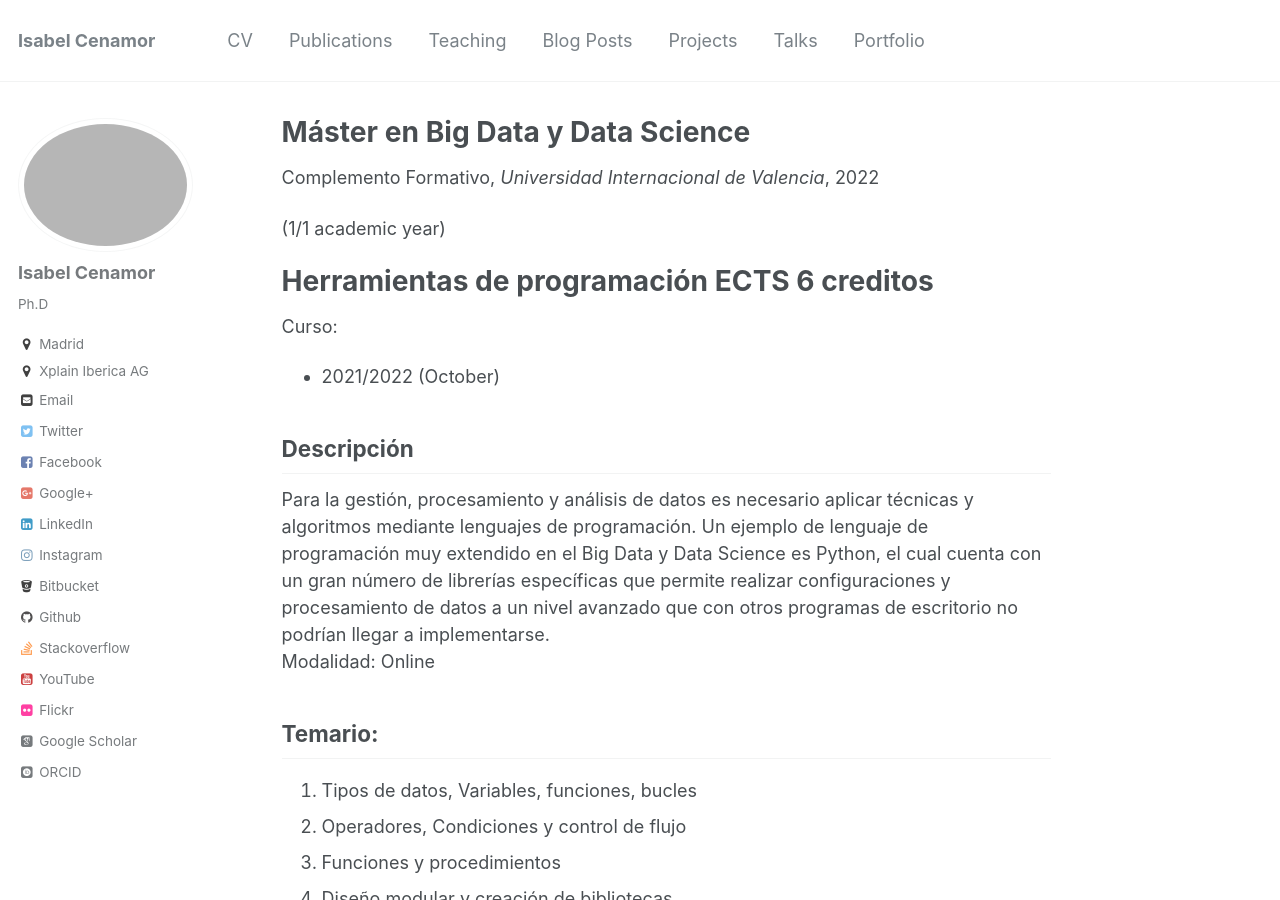
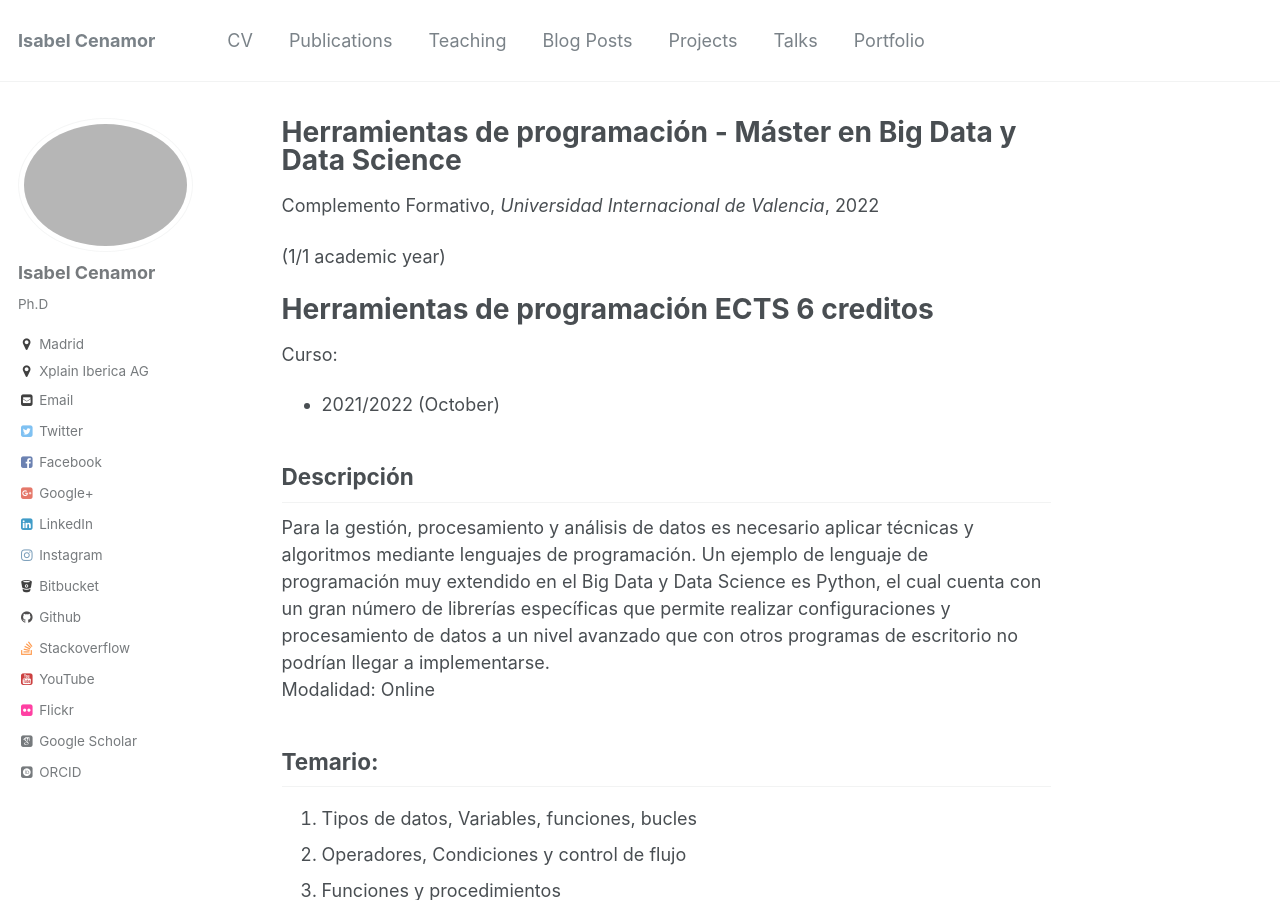
Before and after one commit to icenamor/icenamor.github.io, a Jekyll site: the page built from _teaching/2022-11-complementos.md, in a window 1280 px wide and 900 px high. Built offline with Jekyll 4.4.1, drawn with Linux system fonts in a browser that asks for light colours; some web fonts are replaced.

Commit message:
Update and rename 2022-complementos.md to 2022-11-complementos.md

```diff
--- a/_teaching/2022-complementos.md
+++ b/_teaching/2022-11-complementos.md
@@ -1,8 +1,8 @@
 ---
-title: " Máster en Big Data y Data Science"
+title: "Herramientas de programación - Máster en Big Data y Data Science"
 collection: teaching
 type: "Complemento Formativo"
-permalink: /teaching/2022-complementos
+permalink: /teaching/2022-11-complementos
 venue: "Universidad Internacional de Valencia"
 date: 2022-11-17
 location: "Valencia, Spain"
```
